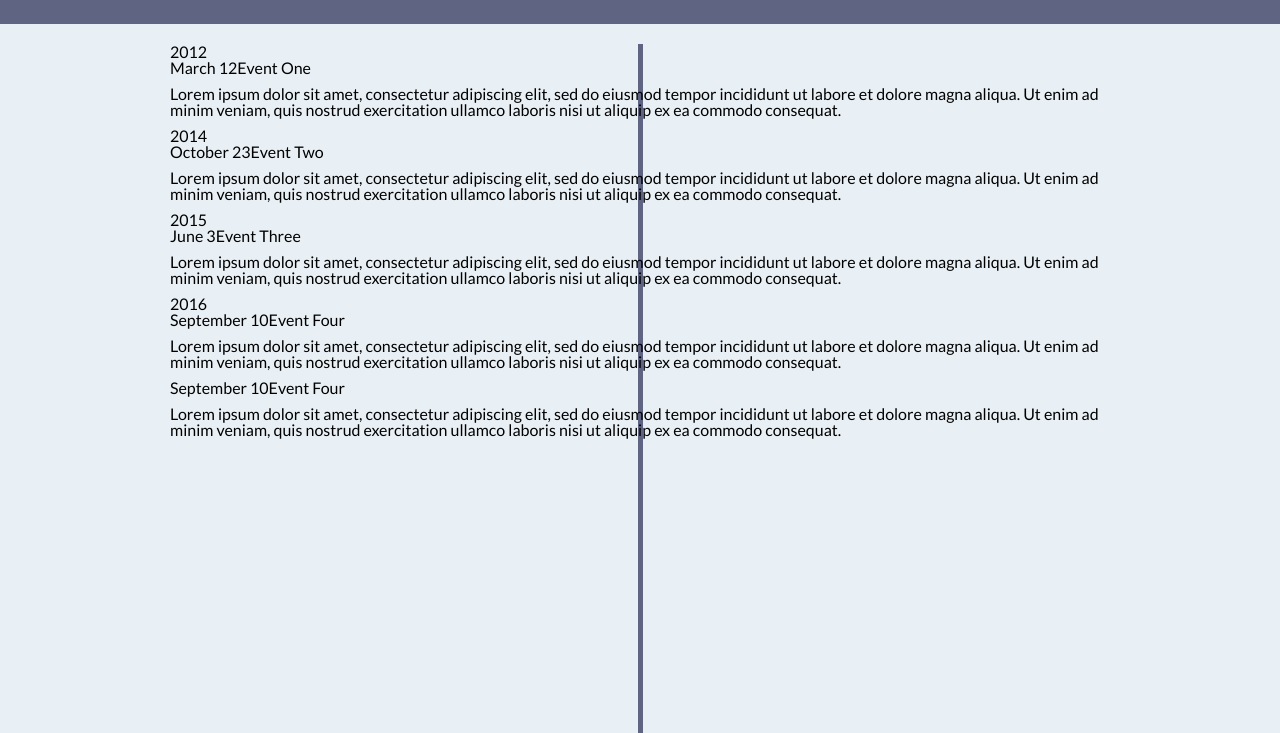
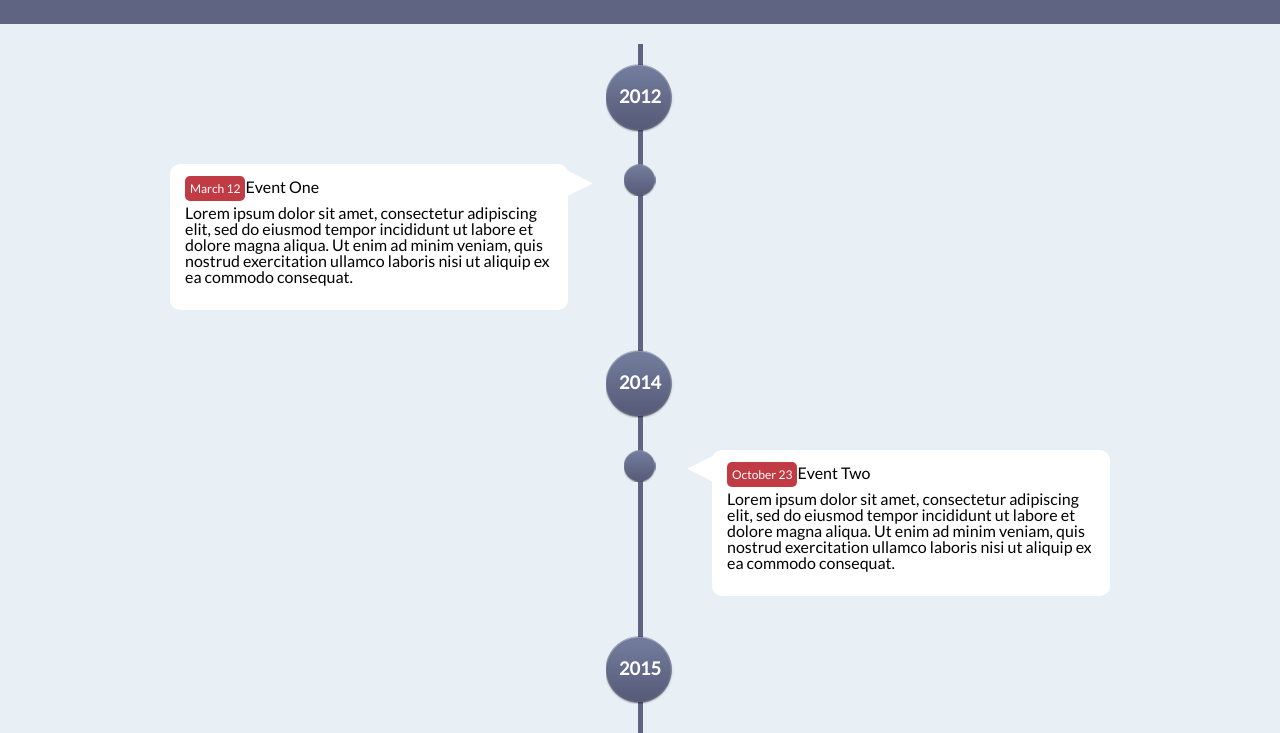
Before and after one commit to enk1/css, a plain HTML site: page timeline/index.html in a window 1280 px wide. Shown: the part 66-799 px from the top of the page. Drawn offline with nearby package versions, Linux system fonts and the light colour scheme.

Commit message:
timeline - custom css added to project

```diff
--- a/timeline/css/app.css
+++ b/timeline/css/app.css
@@ -28,6 +28,65 @@ header {
     min-height: 700px;
     margin: 20px 0;
 }
+.block {
+    position: relative;
+    width: 100%;
+    min-height: 100px;
+    margin-bottom: 20px;
+}
+.year {
+    background: url(../img/point-big.png) no-repeat 50% 20px;
+    display: block;
+    width: 70px;
+    height: 90px;
+    text-align: center;
+    margin: auto;
+}
+.year div {
+    color: #fff;
+    font-size: 18px;
+    font-weight: bold;
+    display: block;
+    padding: 43px 0 0 0;
+    text-align: center;
+}
+.event {
+    background: url(../img/point-small.png) no-repeat top center;
+    margin: auto;
+    width: 100%;
+    overflow: hidden;
+    visibility: visible;
+}
+.event > div {
+    width: 45%;
+    position: relative;
+}
+.event div div {
+    background: #fff;
+    border-radius: 10px;
+    padding: 15px;
+}
+.event-left {
+    float: left;
+    background: url(../img/arrow-right.png) no-repeat top right;
+}
+.event-right {
+    float: right;
+    background: url(../img/arrow-left.png) no-repeat 0 0;
+}
+.event-right div {
+    margin-left: 25px;
+}
+.event-left div {
+    margin-right: 25px;
+}
+.event time {
+    background: #c03b44;
+    color: #fff;
+    font-size: 12px;
+    padding: 5px;
+    border-radius: 5px;
+}
 footer {
     background: #5e6482;
     height: 40px;
--- a/timeline/index.html
+++ b/timeline/index.html
@@ -24,10 +24,12 @@
                         </div>
                     </div>
                     <div class="block">
-                        <div class="event event-left">
+                        <div class="event">
+                            <div class="event-left">
                                 <div>
                                     <h3><time datatime="2012-03-12 11:00">March 12</time>Event One</h3>
                                     <p>Lorem ipsum dolor sit amet, consectetur adipiscing elit, sed do eiusmod tempor incididunt ut labore et dolore magna aliqua. Ut enim ad minim veniam, quis nostrud exercitation ullamco laboris nisi ut aliquip ex ea commodo consequat.</p>
+                                </div>
                             </div>
                         </div>
                     </div>
@@ -37,10 +39,12 @@
                         </div>
                     </div>
                     <div class="block">
-                        <div class="event event-right">
+                        <div class="event">
+                            <div class="event-right">
                                 <div>
                                     <h3><time datatime="2014-10-23 23:00">October 23</time>Event Two</h3>
                                     <p>Lorem ipsum dolor sit amet, consectetur adipiscing elit, sed do eiusmod tempor incididunt ut labore et dolore magna aliqua. Ut enim ad minim veniam, quis nostrud exercitation ullamco laboris nisi ut aliquip ex ea commodo consequat.</p>
+                                </div>
                             </div>
                         </div>
                     </div>
@@ -50,10 +54,12 @@
                         </div>
                     </div>
                     <div class="block">
-                        <div class="event event-left">
+                        <div class="event">
+                            <div class="event-left">
                                 <div>
                                     <h3><time datatime="2015-06-03 03:00">June 3</time>Event Three</h3>
                                     <p>Lorem ipsum dolor sit amet, consectetur adipiscing elit, sed do eiusmod tempor incididunt ut labore et dolore magna aliqua. Ut enim ad minim veniam, quis nostrud exercitation ullamco laboris nisi ut aliquip ex ea commodo consequat.</p>
+                                </div>
                             </div>
                         </div>
                     </div>
@@ -63,18 +69,22 @@
                         </div>
                     </div>
                     <div class="block">
-                        <div class="event event-right">
+                        <div class="event">
+                            <div class="event-right">
                                 <div>
                                     <h3><time datatime="2016-09-10 10:00">September 10</time>Event Four</h3>
                                     <p>Lorem ipsum dolor sit amet, consectetur adipiscing elit, sed do eiusmod tempor incididunt ut labore et dolore magna aliqua. Ut enim ad minim veniam, quis nostrud exercitation ullamco laboris nisi ut aliquip ex ea commodo consequat.</p>
                                 </div>
                             </div>
                         </div>
+                    </div>
                     <div class="block">
-                        <div class="event event-left">
+                        <div class="event">
+                            <div class="event-left">
                                 <div>
                                     <h3><time datatime="2016-09-14 15:00">September 10</time>Event Four</h3>
                                     <p>Lorem ipsum dolor sit amet, consectetur adipiscing elit, sed do eiusmod tempor incididunt ut labore et dolore magna aliqua. Ut enim ad minim veniam, quis nostrud exercitation ullamco laboris nisi ut aliquip ex ea commodo consequat.</p>
+                                </div>
                             </div>
                         </div>
                     </div>
```
Lines whose indentation alone changed are shown as unchanged.
